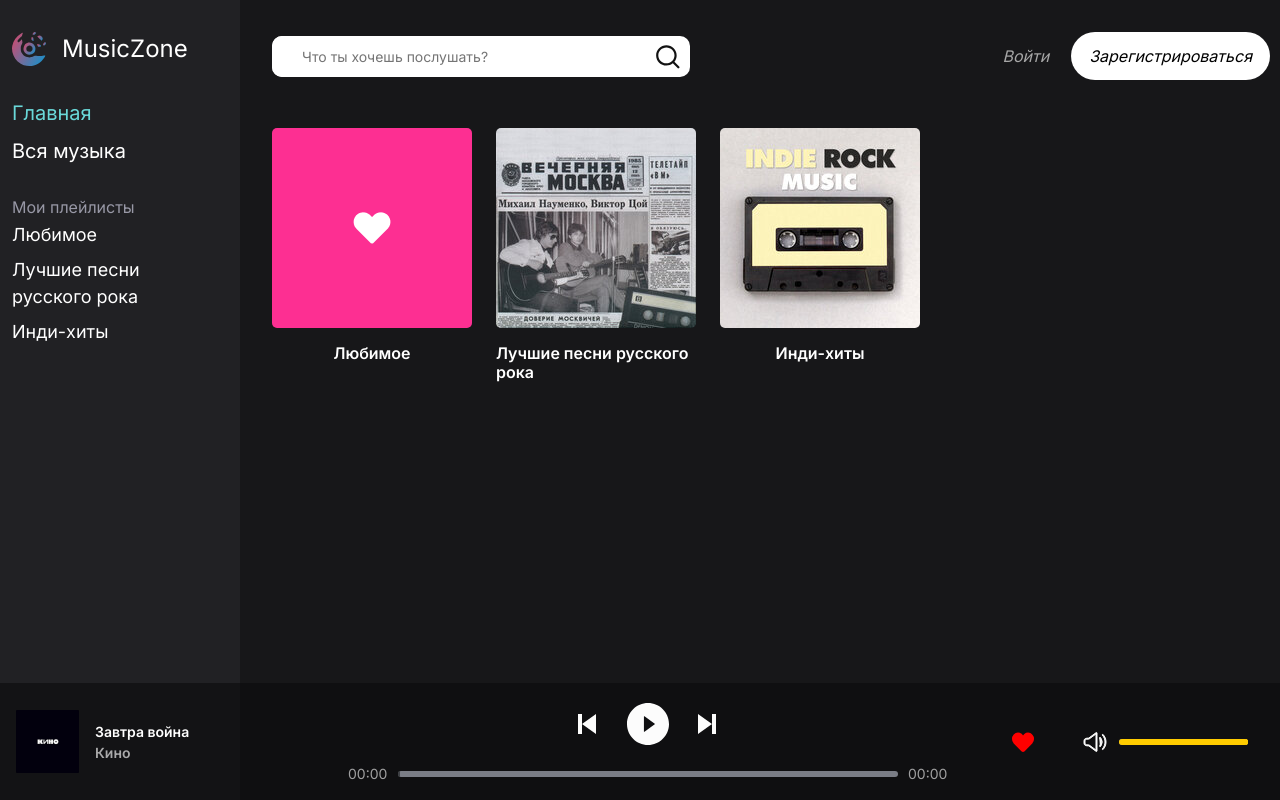
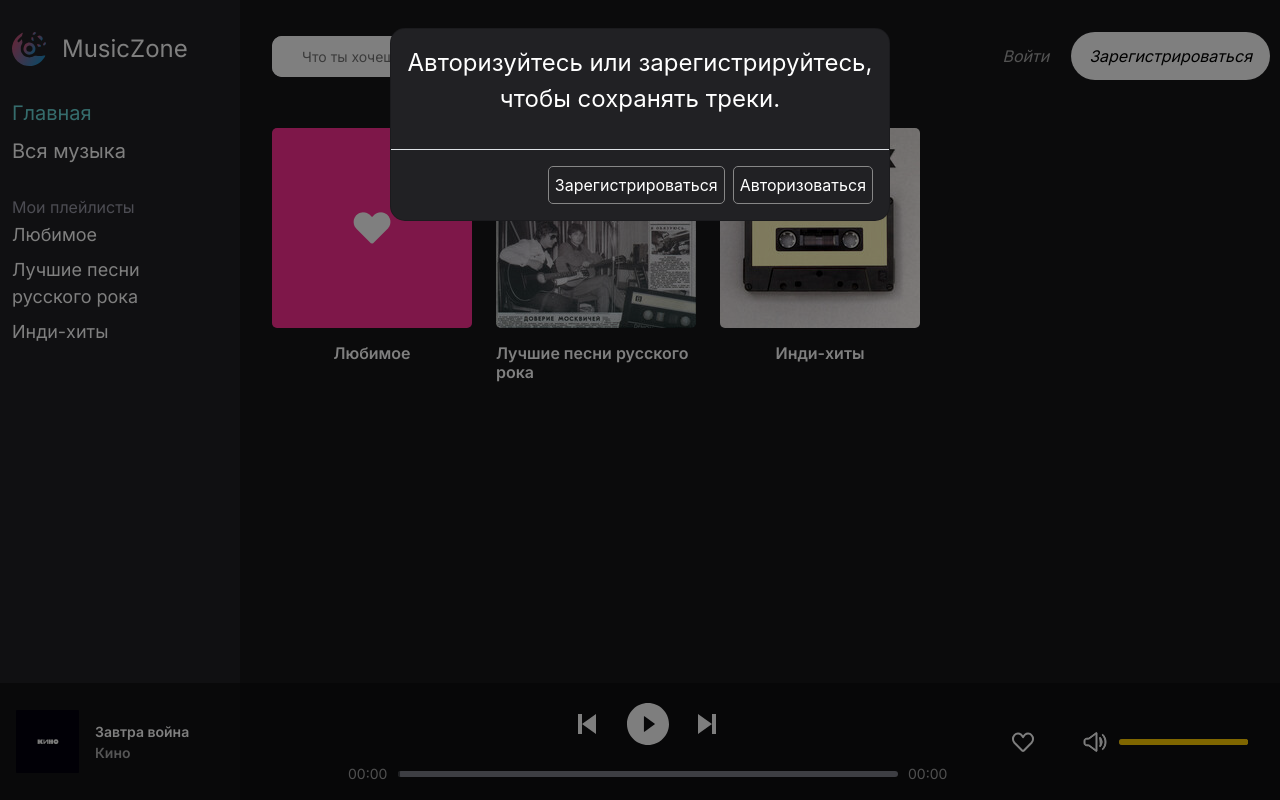
Before and after one commit to Zelelo622/MusicZone-client, a React (Create React App) app: page / in a window 1280 px wide. Both pictures are taken after a click on the button 1023 px from the left and 741 px from the top of the page. Built offline with nearby package versions, Linux system fonts and the light colour scheme.

Commit message:
лайкать треки можно только если в аккаунте

```diff
--- a/src/App.js
+++ b/src/App.js
@@ -11,7 +11,6 @@ const App = () => {
   const isRegistration = location.pathname === REGISTRATION_ROUTE;
 
   return (
-
     <main className="main">
       <div className="container">
         <div
@@ -21,7 +20,7 @@ const App = () => {
         >
           <SideBar />
           <AppRouter />
-            <Player />
+          {isLogin || isRegistration ? null : <Player />}
         </div>
       </div>
     </main>
--- a/src/assets/style/Auth.css
+++ b/src/assets/style/Auth.css
@@ -63,3 +63,29 @@
   border-radius: 500px;
   background: rgba(30, 215, 96, 0.71);
 }
+
+.modal-auth__title {
+  color: #fff;
+  font-size: 24px;
+  text-align: center;
+}
+
+.modal-auth__btn {
+  border: 1px solid #878787;
+  border-radius: 5px;
+  padding: 6px;
+}
+
+.modal-auth__btn-reg {
+  transition: all 0.2s;
+}
+.modal-auth__btn-reg:hover {
+  background-color: #878787;
+}
+
+.modal-auth__btn-log {
+  transition: all 0.2s;
+}
+.modal-auth__btn-log:hover {
+  background-color: #444444;
+}
--- a/src/components/Player.js
+++ b/src/components/Player.js
@@ -1,15 +1,17 @@
 import React, { useContext, useEffect, useState } from "react";
 import "../assets/style/Player.css";
-import { Link } from "react-router-dom";
+import { Link, useLocation } from "react-router-dom";
 import { IconContext } from "react-icons";
 import { BiSkipNext, BiSkipPrevious } from "react-icons/bi";
 import { AiFillPlayCircle, AiFillPauseCircle } from "react-icons/ai";
 import { music } from "../utils/objData";
 import { observer } from "mobx-react-lite";
 import { Context } from "..";
+import AuthModal from "./modal/AuthModal";
+import { LOGIN_ROUTE, REGISTRATION_ROUTE } from "../utils/consts";
 
 const Player = observer(({ selectTrackId, isPlayingTrack }) => {
-  const { player, playlist } = useContext(Context);
+  const { player, playlist, user } = useContext(Context);
   const [duration, setDuration] = useState(0);
   const [volume, setVolume] = useState(() => {
     const savedVolume = localStorage.getItem("volume");
@@ -18,6 +20,14 @@ const Player = observer(({ selectTrackId, isPlayingTrack }) => {
   const [isMuted, setIsMuted] = useState(false);
   const [previousVolume, setPreviousVolume] = useState(1);
   const [isLoaded, setIsLoaded] = useState(false);
+  const [showModal, setShowModal] = useState(false);
+  const location = useLocation();
+  const isLogin = location.pathname === LOGIN_ROUTE;
+  const isRegistration = location.pathname === REGISTRATION_ROUTE;
+
+  const handleCloseModal = () => setShowModal(false);
+
+  const handleShowModal = () => setShowModal(true);
 
   useEffect(() => {
     localStorage.setItem("volume", volume.toString());
@@ -239,6 +249,7 @@ const Player = observer(({ selectTrackId, isPlayingTrack }) => {
           </div>
         </div>
         <div className="player__settings">
+          {user.isAuth ? (
             <button
               className={`player__settings-btn ${
                 playlist.favoritePlaylist.includes(currentTrack.id)
@@ -247,6 +258,12 @@ const Player = observer(({ selectTrackId, isPlayingTrack }) => {
               }`}
               onClick={() => handleToggleFavorite(currentTrack.id)}
             ></button>
+          ) : (
+            <button
+              className={"player__settings-btn player__settings-fav"}
+              onClick={() => handleShowModal()}
+            ></button>
+          )}
 
           <button
             className="player__settings-btn player__settings-vol"
@@ -265,6 +282,8 @@ const Player = observer(({ selectTrackId, isPlayingTrack }) => {
             />
           </div>
         </div>
+
+        <AuthModal showModal={showModal} handleClose={handleCloseModal} />
       </div>
       <audio id="audio" src={currentTrack.soundPath} autoPlay />
     </>
--- /dev/null
+++ b/src/components/modal/AuthModal.js
@@ -0,0 +1,27 @@
+import { Modal } from "react-bootstrap";
+import React from "react";
+import { Link } from "react-router-dom";
+import { LOGIN_ROUTE, REGISTRATION_ROUTE } from "../../utils/consts";
+
+const AuthModal = ({ showModal, handleClose }) => {
+
+  return (
+    <Modal show={showModal} onHide={handleClose}>
+      <Modal.Body>
+        <p className="modal-auth__title">
+          Авторизуйтесь или зарегистрируйтесь, чтобы сохранять треки.
+        </p>
+      </Modal.Body>
+      <Modal.Footer>
+        <Link className="modal-auth__btn modal-auth__btn-reg" to={REGISTRATION_ROUTE} onClick={handleClose}>
+          Зарегистрироваться
+        </Link>
+        <Link className="modal-auth__btn modal-auth__btn-log" to={LOGIN_ROUTE} onClick={handleClose}>
+          Авторизоваться
+        </Link>
+      </Modal.Footer>
+    </Modal>
+  );
+};
+
+export default AuthModal;
```
Lines whose indentation alone changed are shown as unchanged.
